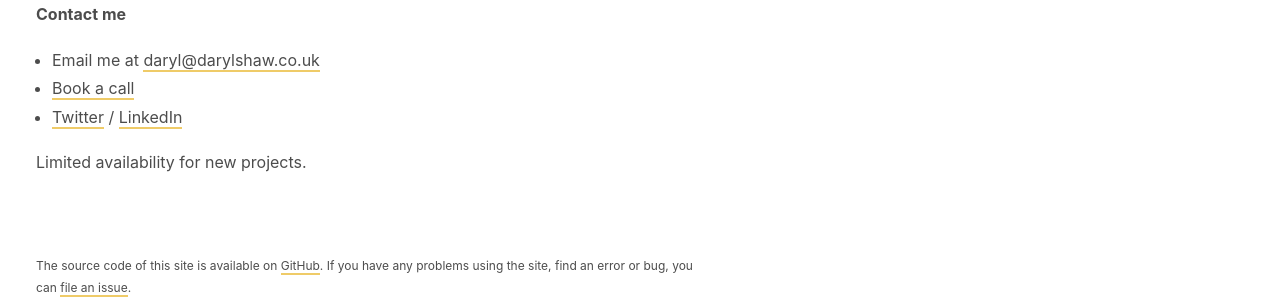
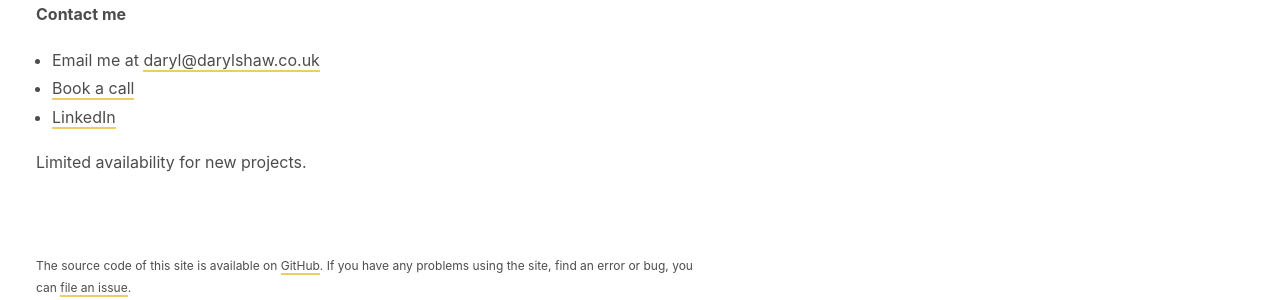
Before and after one commit to darylshaw/darylshaw.co.uk, a Jekyll site: the page built from index.md, in a window 1280 px wide. Shown: the part 696-996 px from the top of the page. Built offline with Jekyll 4.4.1, drawn with Linux system fonts in a browser that asks for light colours; comment, search, counter and statistics services are not loaded.

Commit message:
Removed link to Twitter

```diff
--- a/index.md
+++ b/index.md
@@ -26,6 +26,6 @@ I can add value and offer guidance. But where I'm happiest is on-page.
 
 * Email me at [daryl@darylshaw.co.uk](mailto:daryl@darylshaw.co.uk)
 * [Book a call](https://fantastical.app/darylshaw/15-min-call)
-* [Twitter](https://twitter.com/daryl_shaw) / [LinkedIn](https://www.linkedin.com/in/daryl-shaw/)
+* [LinkedIn](https://www.linkedin.com/in/daryl-shaw/)
 
 {% include availability.html %}.
```
